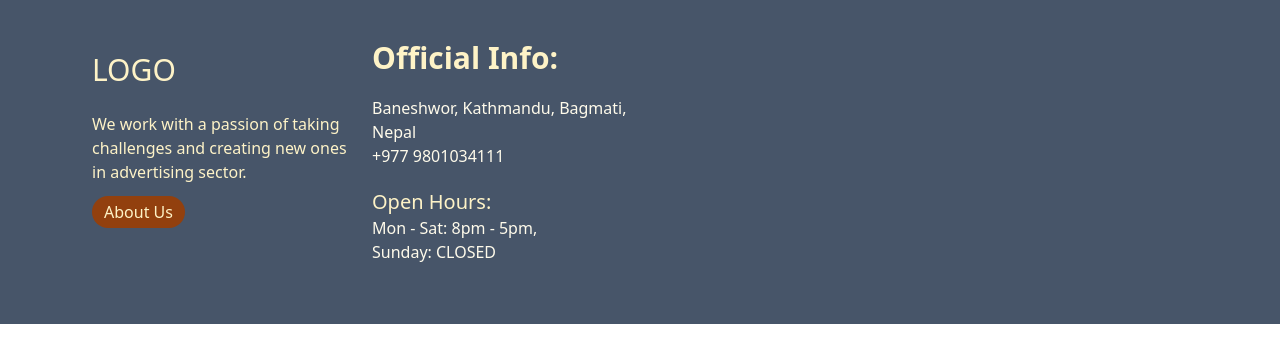
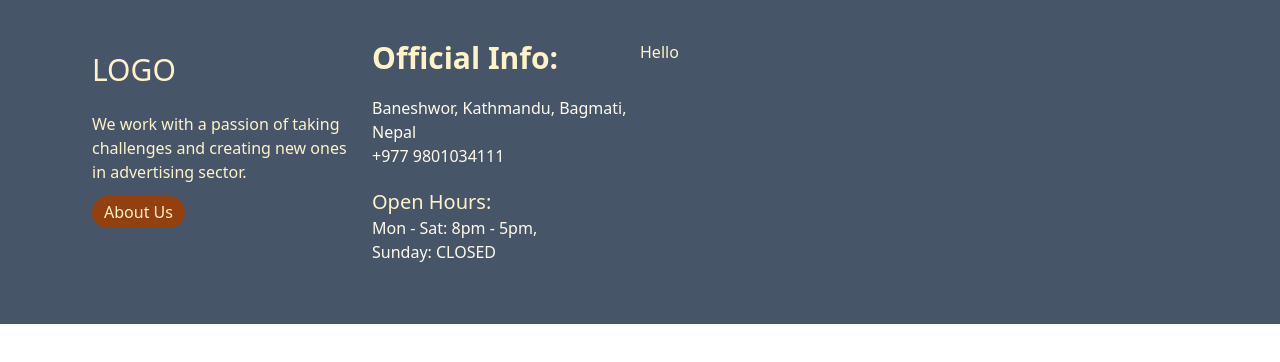
Before and after one commit to arlsurya/social-app, a React (Vite) app: page / in a window 1280 px wide. Shown: the top 362 px of the page. Built offline with nearby package versions, Linux system fonts and the light colour scheme.

Commit message:
change in footer

```diff
--- a/src/Components/Footer.jsx
+++ b/src/Components/Footer.jsx
@@ -30,8 +30,8 @@ function Footer() {
             </ul>
           </ul>
         </div>
-        <div>
-          {/* Write some code here in future */}
+        <div className='basis-1/4'>
+          <h3>Hello</h3>
         </div>
       </div>
     </footer>
```
